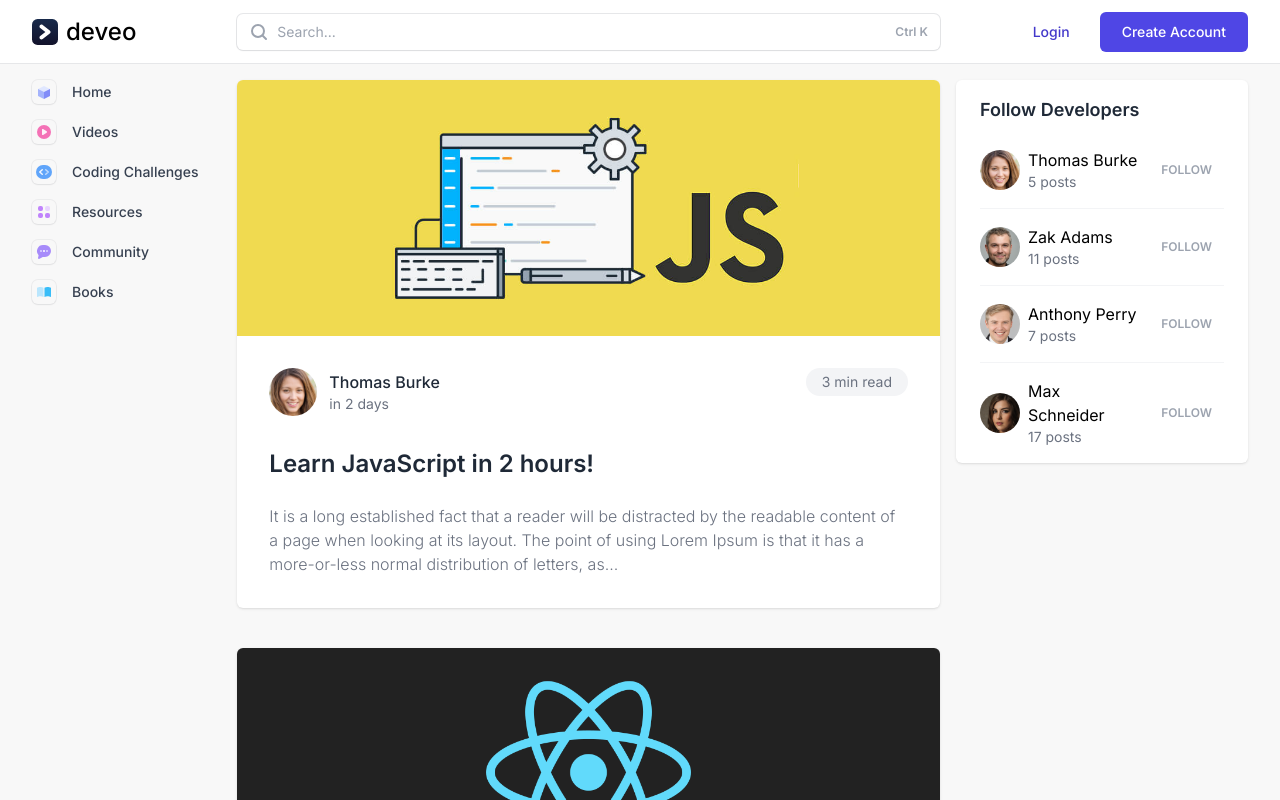
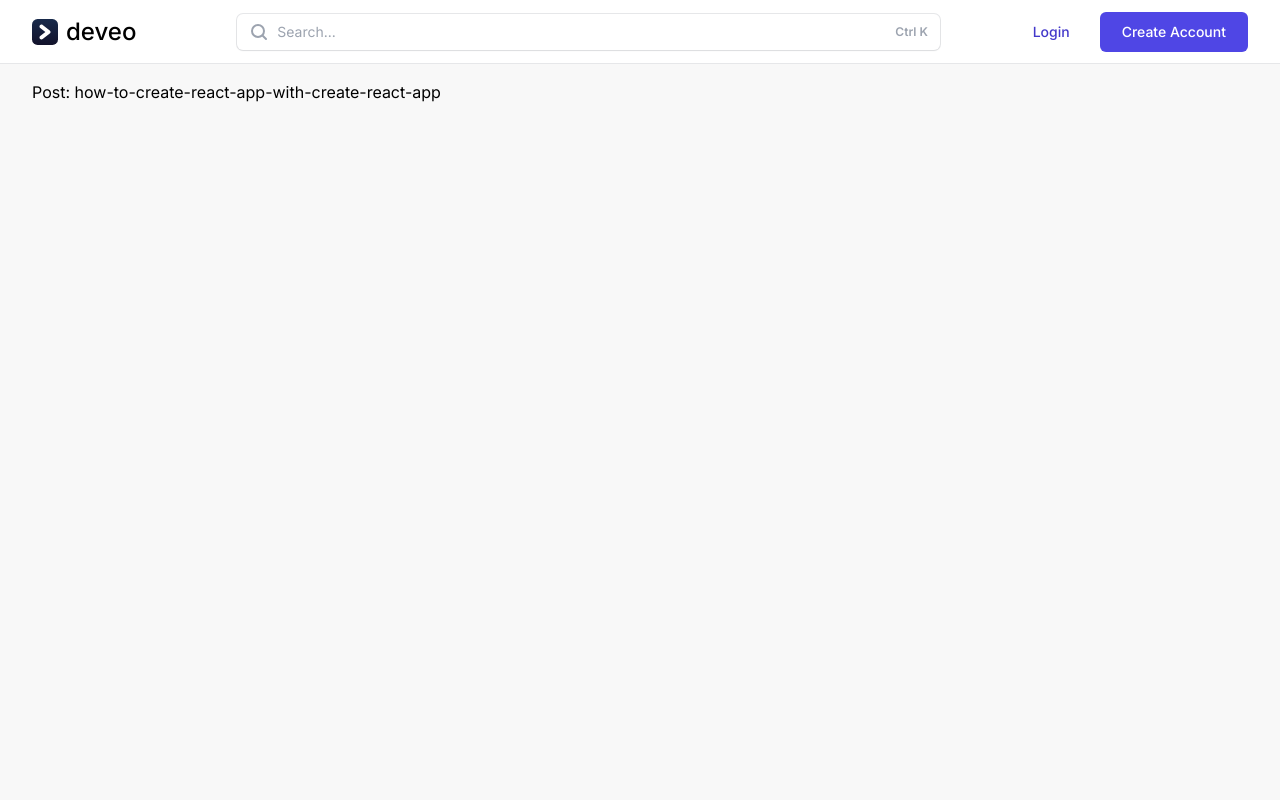
Before and after one commit to bilalbentoumi/deveo-react, a React (Vite) app: page /deveo-react/posts/how-to-create-react-app-with-create-react-app in a window 1280 px wide. Shown: the top 800 px of the page. Built offline with nearby package versions, Linux system fonts and the light colour scheme.

Commit message:
Refactor the app & adapt the app with the router

```diff
--- a/src/App.jsx
+++ b/src/App.jsx
@@ -1,60 +1,16 @@
-import { useEffect, useState } from 'react'
-import NavBar from './components/NavBar'
-import QuickLinks from './components/QuickLinks'
-import FollowDevelopers from './components/FollowDevelops'
-import PostCardLoader from './components/PostCardLoader'
-import PostCard from './components/PostCard'
-import postsJson from './data/posts.json'
+import { Routes, Route } from 'react-router-dom'
+import Home from './Home'
+import About from './Post'
+import MainLayout from './layouts/MainLayout'
 
-function App() {
-
-    const [ posts, setPosts ] = useState(null)
-
-    useEffect(() => {
-        setTimeout(() => {
-            setPosts(postsJson)
-        }, 1000)
-    }, [])
+export default function App() {
 
     return (
-        <div className="app">
-
-            <NavBar/>
-
-            <div className="deveo-container mx-auto pt-20 pb-12">
-
-                <div className="grid grid-cols-12 gap-4">
-
-                    <div className="sidebar hidden lg:flex lg:col-span-3 xl:col-span-2 flex-col h-max sticky top-20">
-                        <QuickLinks/>
-                    </div>
-
-                    <div className="posts col-span-full lg:col-span-9 xl:col-span-7 flex flex-col gap-10">
-
-                        { !posts &&
-                            <>
-                                <PostCardLoader />
-                                <PostCardLoader />
-                                <PostCardLoader />
-                            </>
-                        }
-
-                        { posts && posts?.map((post, index) => (
-                            <PostCard post={ post } key={ index } />
-                        )) }
-
-                    </div>
-
-                    <div className="hidden xl:block xl:col-span-3">
-                        <FollowDevelopers/>
-                    </div>
-
-                </div>
-
-            </div>
-
-        </div>
+        <MainLayout>
+            <Routes>
+                <Route path="/" element={<Home />} />
+                <Route path="/posts/:slug" element={<About />} />
+            </Routes>
+        </MainLayout>
     )
 }
-
-export default App
--- /dev/null
+++ b/src/Home.jsx
@@ -0,0 +1,47 @@
+import QuickLinks from './components/QuickLinks'
+import PostCardLoader from './components/PostCardLoader'
+import PostCard from './components/PostCard'
+import FollowDevelopers from './components/FollowDevelops'
+import { useEffect, useState } from 'react'
+import postsJson from './data/posts.json'
+
+export default function Home() {
+
+    const [ posts, setPosts ] = useState(null)
+
+    useEffect(() => {
+        setTimeout(() => {
+            setPosts(postsJson)
+        }, 1000)
+    }, [])
+
+    return (
+        <div className="grid grid-cols-12 gap-4">
+
+                <div className="sidebar hidden lg:flex lg:col-span-3 xl:col-span-2 flex-col h-max sticky top-20">
+                    <QuickLinks/>
+                </div>
+
+                <div className="posts col-span-full lg:col-span-9 xl:col-span-7 flex flex-col gap-10">
+
+                    { !posts &&
+                        <>
+                            <PostCardLoader />
+                            <PostCardLoader />
+                            <PostCardLoader />
+                        </>
+                    }
+
+                    { posts && posts?.map((post, index) => (
+                        <PostCard post={ post } key={ index } />
+                    )) }
+
+                </div>
+
+                <div className="hidden xl:block xl:col-span-3">
+                    <FollowDevelopers/>
+                </div>
+
+            </div>
+    )
+}
--- /dev/null
+++ b/src/Post.jsx
@@ -0,0 +1,10 @@
+import { useParams } from 'react-router-dom'
+
+export default function Post() {
+
+    let { slug } = useParams()
+
+    return (
+        <h2>Post: { slug }</h2>
+    )
+}
--- a/src/components/NavBar.jsx
+++ b/src/components/NavBar.jsx
@@ -1,3 +1,4 @@
+import { Link } from 'react-router-dom'
 import Button from './Button'
 
 function NavBar() {
@@ -8,7 +9,7 @@ function NavBar() {
             <div className="deveo-container mx-auto w-full grid grid-cols-12 gap-4 items-center">
 
                 <div className="col-span-4 md:col-span-3 lg:col-span-3 xl:col-span-2 flex">
-                    <a href="/" className="logo inline-flex items-center gap-2">
+                    <Link to="/" className="logo inline-flex items-center gap-2">
                         <svg width="26" height="26" viewBox="0 0 233 233" fill="none" xmlns="http://www.w3.org/2000/svg">
                             <rect width="233" height="233" rx="50" fill="url(#paint0_linear_9_12)"/>
                             <path d="M165.967 115.431C165.967 115.385 165.96 115.34 165.954 115.288C165.651 110.464 163.357 105.777 159.189 102.559L95.8102 52.7357C88.072 46.7549 76.8756 48.1006 70.8008 55.7327C64.7259 63.3712 66.0803 74.4033 73.8119 80.3842L119.761 116.503L73.8119 152.622C66.0803 158.597 64.7259 169.635 70.8008 177.267C76.8756 184.899 88.072 186.245 95.8102 180.264L159.195 130.435C163.364 127.217 165.658 122.53 165.96 117.706C165.967 117.66 165.967 117.615 165.974 117.563C165.993 117.205 166 116.854 166 116.497C166 116.146 165.987 115.788 165.967 115.431Z" fill="white"/>
@@ -20,7 +21,7 @@ function NavBar() {
                             </defs>
                         </svg>
                         <span className="font-medium text-2xl">deveo</span>
-                    </a>
+                    </Link>
                 </div>
 
                 <div className="col-span-7 md:col-span-5 lg:col-span-5 xl:col-span-7 hidden md:block">
--- a/src/components/PostCard.jsx
+++ b/src/components/PostCard.jsx
@@ -1,8 +1,10 @@
+import { Link } from 'react-router-dom'
 import moment from 'moment'
 
 function PostCard({ post }) {
 
     const description = 'It is a long established fact that a reader will be distracted by the readable content of a page when looking at its layout. The point of using Lorem Ipsum is that it has a more-or-less normal distribution of letters, as...'
+    const url = '/posts/' + post.slug
 
     function getPosterUrl(poster) {
         return new URL(`../assets/posters/${poster}`, import.meta.url).href
@@ -16,7 +18,9 @@ function PostCard({ post }) {
         <div className="post-card bg-white shadow rounded-md overflow-hidden ring ring-transparent hover:ring-indigo-500 duration-75">
 
             <div className="post-header">
-                <img className="object-cover w-full h-40 sm:h-52 lg:h-64" src={ getPosterUrl(post.poster) } alt={ post.title } />
+                <Link to={ url }>
+                    <img className="object-cover w-full h-40 sm:h-52 lg:h-64" src={ getPosterUrl(post.poster) } alt={ post.title } />
+                </Link>
             </div>
 
             <div className="p-4 sm:p-8">
@@ -32,7 +36,9 @@ function PostCard({ post }) {
                     <span className="read-time text-sm text-gray-500 bg-gray-100 px-4 py-1 rounded-full">{ post.read_time + ' min read' }</span>
                 </div>
 
-                <h3 className="text-2xl font-semibold text-gray-800 mb-4 md:mb-6">{ post.title }</h3>
+                <Link to={ url }>
+                    <h3 className="text-2xl font-semibold text-gray-800 mb-4 md:mb-6">{ post.title }</h3>
+                </Link>
                 <p className="text-gray-500 font-light">{ description }</p>
 
             </div>
--- a/src/data/posts.json
+++ b/src/data/posts.json
@@ -3,6 +3,7 @@
     "title": "Learn JavaScript in 2 hours!",
     "poster": "js.jpg",
     "read_time": 3,
+    "slug": "learn-javascript-in-2-hours",
     "created_at": "2022-03-17T23:04:18.594+00:00",
     "author": {
       "name": "Thomas Burke",
@@ -13,6 +14,7 @@
     "title": "How to create react app with create-react-app",
     "poster": "react.png",
     "read_time": 7,
+    "slug": "how-to-create-react-app-with-create-react-app",
     "created_at": "2022-02-28T08:17:03.594+00:00",
     "author": {
       "name": "Zak Adams",
@@ -23,6 +25,7 @@
     "title": "How to setup storybook in VueJS",
     "poster": "vue.png",
     "read_time": 5,
+    "slug": "how-to-setup-storybook-in-vuejs",
     "created_at": "2022-02-28T17:01:04.594+00:00",
     "author": {
       "name": "Anthony Perry",
@@ -33,6 +36,7 @@
     "title": "Introduction to Amazon Kinesis",
     "poster": "kinesis.png",
     "read_time": 10,
+    "slug": "introduction-to-amazon-kinesis",
     "created_at": "2022-01-14T16:34:08.594+00:00",
     "author": {
       "name": "Max Schneider",
--- /dev/null
+++ b/src/layouts/MainLayout.jsx
@@ -0,0 +1,13 @@
+import NavBar from '../components/NavBar'
+
+export default function MainLayout({ children }) {
+
+    return (
+        <>
+            <NavBar />
+            <div className="deveo-container mx-auto pt-20 pb-12">
+                { children }
+            </div>
+        </>
+    )
+}
--- a/src/main.jsx
+++ b/src/main.jsx
@@ -6,7 +6,7 @@ import App from './App'
 
 const root = ReactDOM.createRoot(document.getElementById('root'))
 root.render(
-    <BrowserRouter>
+    <BrowserRouter basename="/deveo-react">
         <App />
     </BrowserRouter>
 )
```
